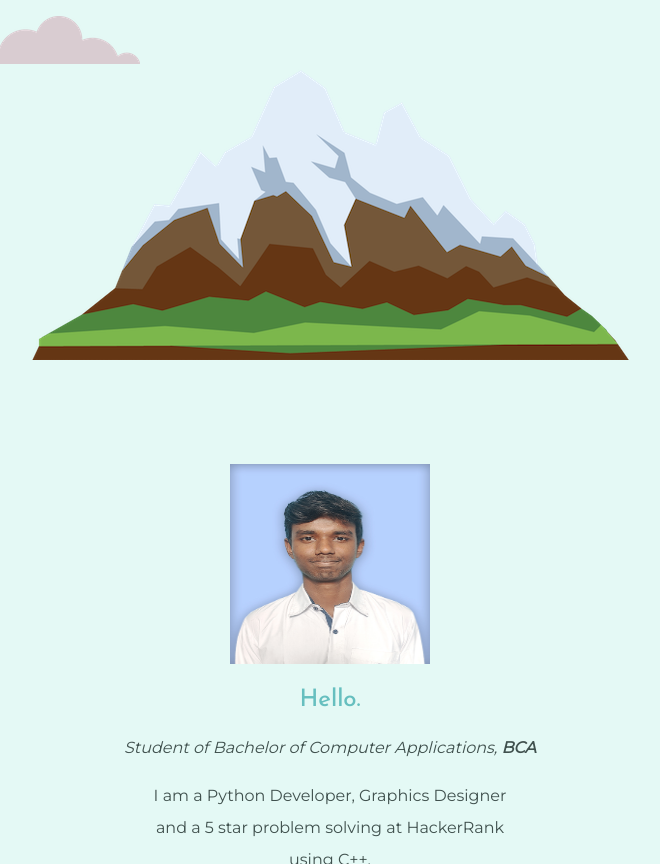
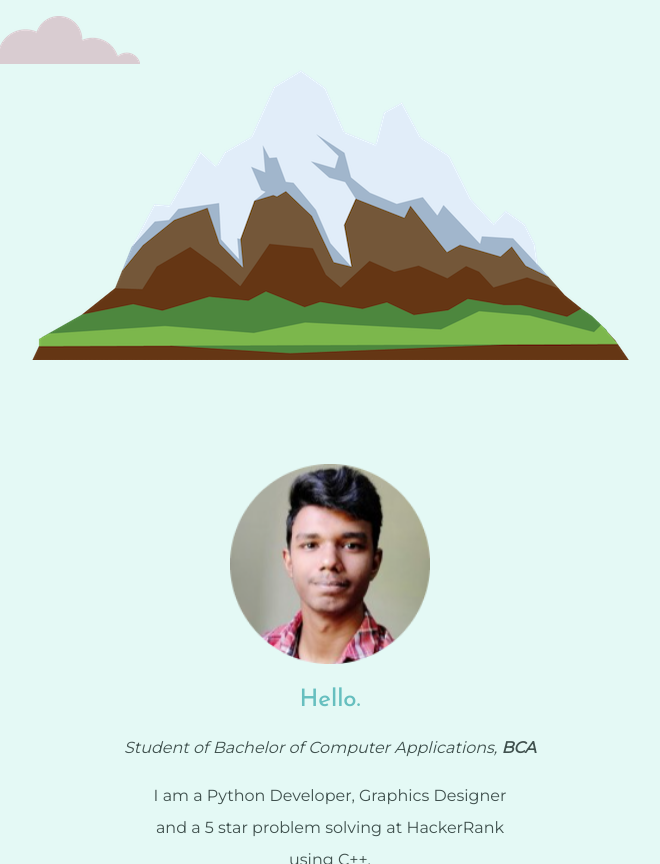
Before and after one commit to AnimezKishan/cv_v2, a plain HTML site: page index.html in a window 1280 px wide. Shown: the part 347-1211 px from the top of the page, without its empty margins (310-970 px from the left). Drawn offline with Linux system fonts and the light colour scheme.

Commit message:
Update index.html

```diff
--- a/index.html
+++ b/index.html
@@ -21,7 +21,7 @@
 
     <div class="middle-cont">
       <div class="profile">
-        <img class="pic" src="profile-2.jpg" alt="profile-img">
+        <img class="pic" src="profile.png" alt="profile-img">
         <h2 class="heading">Hello.</h2>
         <p><em>Student of Bachelor of Computer Applications, <strong>BCA</strong></em></p>
         <p class="intro">I am a Python Developer, Graphics Designer and a 5 star problem solving at HackerRank using C++.</p>
```
